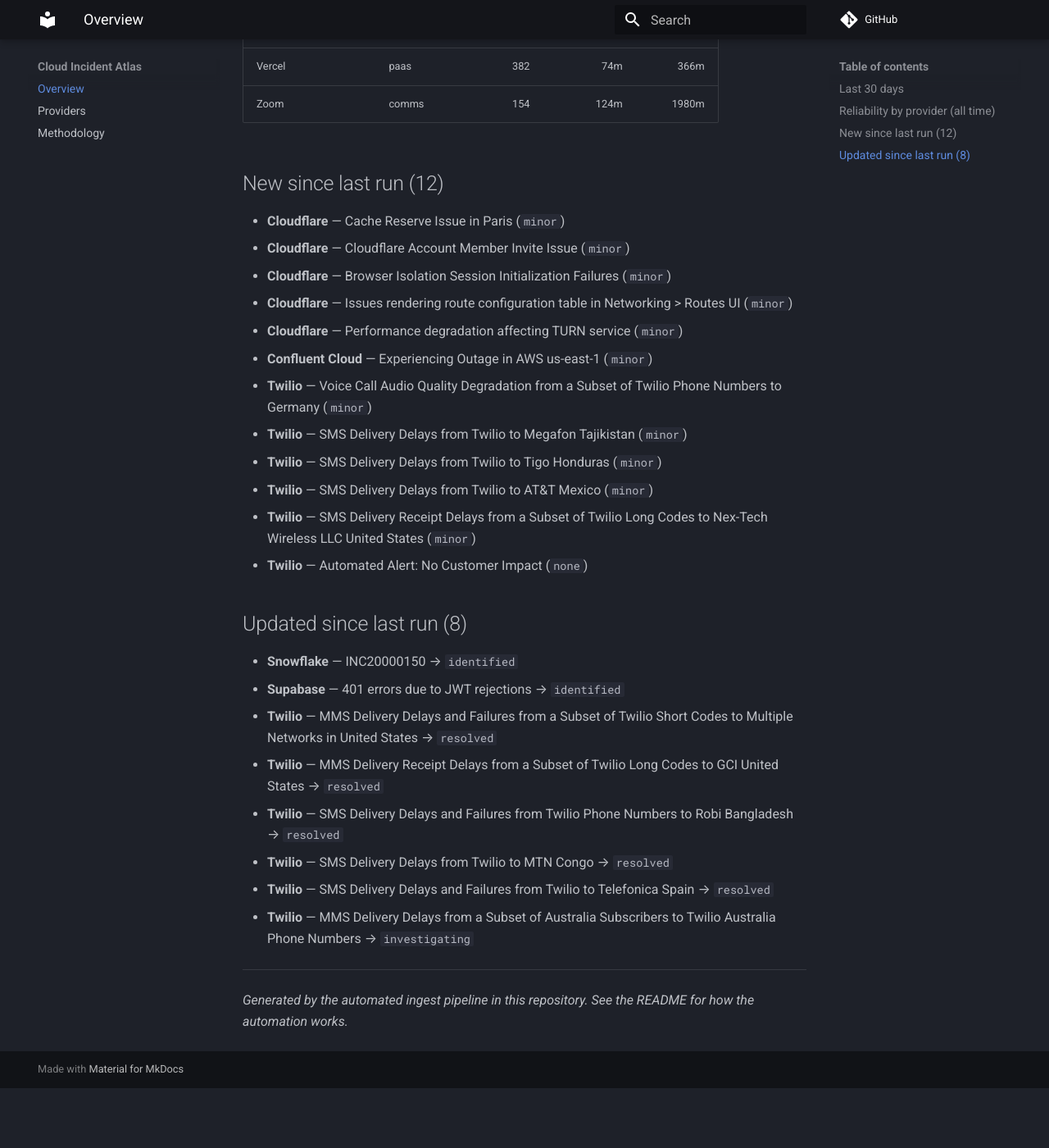
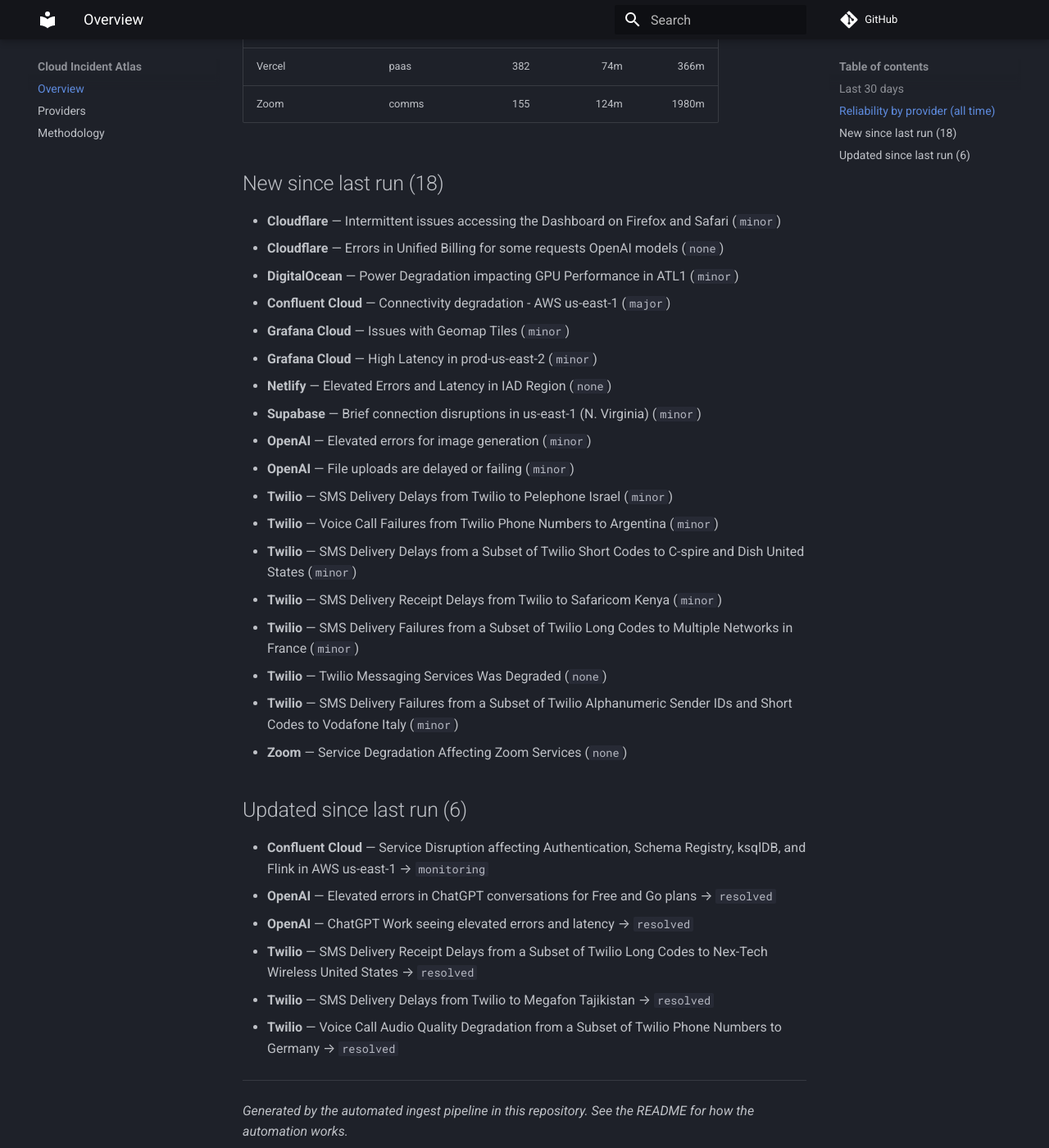
Before and after one commit to ayushgupta07xx/cloud-incident-atlas, an MkDocs documentation site: the page built from docs/index.md, in a window 1280 px wide and 1400 px high, scrolled down 1434 px. Shown: the whole window at 82% size. Built offline with MkDocs 1.6.1 and Material for MkDocs 9.7.7, drawn with Linux system fonts in a browser that asks for light colours; comment, search, counter and statistics services are not loaded; before the commit the page ends 2761 px from its top, so only the background shows below that; some of the changed text lies outside the part shown.

Commit message:
docs: refresh digest and charts
Regenerated from the corpus by the ingest pipeline.

Run: https://github.com/ayushgupta07xx/cloud-incident-atlas/actions/runs/34344540370

Co-authored-by: github-actions[bot] <41898282+github-actions[bot]@users.noreply.github.com>

```diff
--- a/docs/index.md
+++ b/docs/index.md
@@ -14,53 +14,57 @@
 | Atlassian | devtools | 39 | 120m | 2244m |
 | Amazon Web Services | cloud | 68 | — | — |
 | CircleCI | devtools | 306 | 67m | 482m |
-| Cloudflare | cdn | 6663 | 239m | 495m |
-| Confluent Cloud | data | 253 | 193m | 1633m |
+| Cloudflare | cdn | 6665 | 239m | 495m |
+| Confluent Cloud | data | 254 | 193m | 1633m |
 | Datadog | observability | 122 | 74m | 234m |
-| DigitalOcean | cloud | 504 | 145m | 571m |
+| DigitalOcean | cloud | 505 | 145m | 571m |
 | Discord | comms | 215 | 56m | 296m |
 | Elastic Cloud | observability | 252 | 191m | 1412m |
 | Google Cloud Platform | cloud | 6 | 444m | — |
 | GitHub | devtools | 617 | 67m | 287m |
-| Grafana Cloud | observability | 749 | 90m | 1142m |
+| Grafana Cloud | observability | 751 | 90m | 1138m |
 | HashiCorp Cloud | devtools | 34 | 178m | 1509m |
 | MongoDB Atlas | data | 271 | 120m | 1449m |
-| Netlify | paas | 216 | 40m | 210m |
+| Netlify | paas | 217 | 39m | 208m |
 | New Relic | observability | 103 | 63m | 303m |
 | npm | devtools | 61 | 107m | 337m |
-| OpenAI | ai | 51 | 131m | 773m |
+| OpenAI | ai | 53 | 149m | 739m |
 | Sentry | observability | 337 | 89m | 365m |
 | Snowflake | data | 197 | 121m | 595m |
-| Supabase | paas | 395 | 158m | 922m |
-| Twilio | comms | 10900 | 270m | 1087m |
+| Supabase | paas | 396 | 156m | 919m |
+| Twilio | comms | 10907 | 270m | 1087m |
 | Vercel | paas | 382 | 74m | 366m |
-| Zoom | comms | 154 | 124m | 1980m |
+| Zoom | comms | 155 | 124m | 1980m |
 
-## New since last run (12)
+## New since last run (18)
 
-- **Cloudflare** — Cache Reserve Issue in Paris (`minor`)
-- **Cloudflare** — Cloudflare Account Member Invite Issue (`minor`)
-- **Cloudflare** — Browser Isolation Session Initialization Failures (`minor`)
-- **Cloudflare** — Issues rendering route configuration table in Networking > Routes UI (`minor`)
-- **Cloudflare** — Performance degradation affecting TURN service (`minor`)
-- **Confluent Cloud** — Experiencing Outage in AWS us-east-1 (`minor`)
-- **Twilio** — Voice Call Audio Quality Degradation from a Subset of Twilio Phone Numbers to Germany (`minor`)
-- **Twilio** — SMS Delivery Delays from Twilio to Megafon Tajikistan (`minor`)
-- **Twilio** — SMS Delivery Delays from Twilio to Tigo Honduras (`minor`)
-- **Twilio** — SMS Delivery Delays from Twilio to AT&T Mexico (`minor`)
-- **Twilio** — SMS Delivery Receipt Delays from a Subset of Twilio Long Codes to Nex-Tech Wireless LLC United States (`minor`)
-- **Twilio** — Automated Alert: No Customer Impact (`none`)
+- **Cloudflare** — Intermittent issues accessing the Dashboard on Firefox and Safari (`minor`)
+- **Cloudflare** — Errors in Unified Billing for some requests OpenAI models (`none`)
+- **DigitalOcean** — Power Degradation impacting GPU Performance in ATL1 (`minor`)
+- **Confluent Cloud** — Connectivity degradation - AWS us-east-1 (`major`)
+- **Grafana Cloud** — Issues with Geomap Tiles (`minor`)
+- **Grafana Cloud** — High Latency in prod-us-east-2 (`minor`)
+- **Netlify** — Elevated Errors and Latency in IAD Region (`none`)
+- **Supabase** — Brief connection disruptions in us-east-1 (N. Virginia) (`minor`)
+- **OpenAI** — Elevated errors for image generation (`minor`)
+- **OpenAI** — File uploads are delayed or failing (`minor`)
+- **Twilio** — SMS Delivery Delays from Twilio to Pelephone Israel (`minor`)
+- **Twilio** — Voice Call Failures from Twilio Phone Numbers to Argentina (`minor`)
+- **Twilio** — SMS Delivery Delays from a Subset of Twilio Short Codes to C-spire and Dish United States (`minor`)
+- **Twilio** — SMS Delivery Receipt Delays from Twilio to Safaricom Kenya (`minor`)
+- **Twilio** — SMS Delivery Failures from a Subset of Twilio Long Codes to Multiple Networks in France (`minor`)
+- **Twilio** — Twilio Messaging Services Was Degraded (`none`)
+- **Twilio** — SMS Delivery Failures from a Subset of Twilio Alphanumeric Sender IDs and Short Codes to Vodafone Italy (`minor`)
+- **Zoom** — Service Degradation Affecting Zoom Services (`none`)
 
-## Updated since last run (8)
+## Updated since last run (6)
 
-- **Snowflake** — INC20000150 → `identified`
-- **Supabase** — 401 errors due to JWT rejections → `identified`
-- **Twilio** — MMS Delivery Delays and Failures from a Subset of Twilio Short Codes to Multiple Networks in United States → `resolved`
-- **Twilio** — MMS Delivery Receipt Delays from a Subset of Twilio Long Codes to GCI United States → `resolved`
-- **Twilio** — SMS Delivery Delays and Failures from Twilio Phone Numbers to Robi Bangladesh → `resolved`
-- **Twilio** — SMS Delivery Delays from Twilio to MTN Congo → `resolved`
-- **Twilio** — SMS Delivery Delays and Failures from Twilio to Telefonica Spain → `resolved`
-- **Twilio** — MMS Delivery Delays from a Subset of Australia Subscribers to Twilio Australia Phone Numbers → `investigating`
+- **Confluent Cloud** — Service Disruption affecting Authentication, Schema Registry, ksqlDB, and Flink in AWS us-east-1 → `monitoring`
+- **OpenAI** — Elevated errors in ChatGPT conversations for Free and Go plans → `resolved`
+- **OpenAI** — ChatGPT Work seeing elevated errors and latency → `resolved`
+- **Twilio** — SMS Delivery Receipt Delays from a Subset of Twilio Long Codes to Nex-Tech Wireless United States → `resolved`
+- **Twilio** — SMS Delivery Delays from Twilio to Megafon Tajikistan → `resolved`
+- **Twilio** — Voice Call Audio Quality Degradation from a Subset of Twilio Phone Numbers to Germany → `resolved`
 
 ---
 
```
Also changed, not shown: other parts of docs/index.md (+3 -3 lines), README.md (+12 -6 lines), docs/providers.md (+16 -16 lines), docs/img/mttr.svg, docs/img/timeline.svg.
